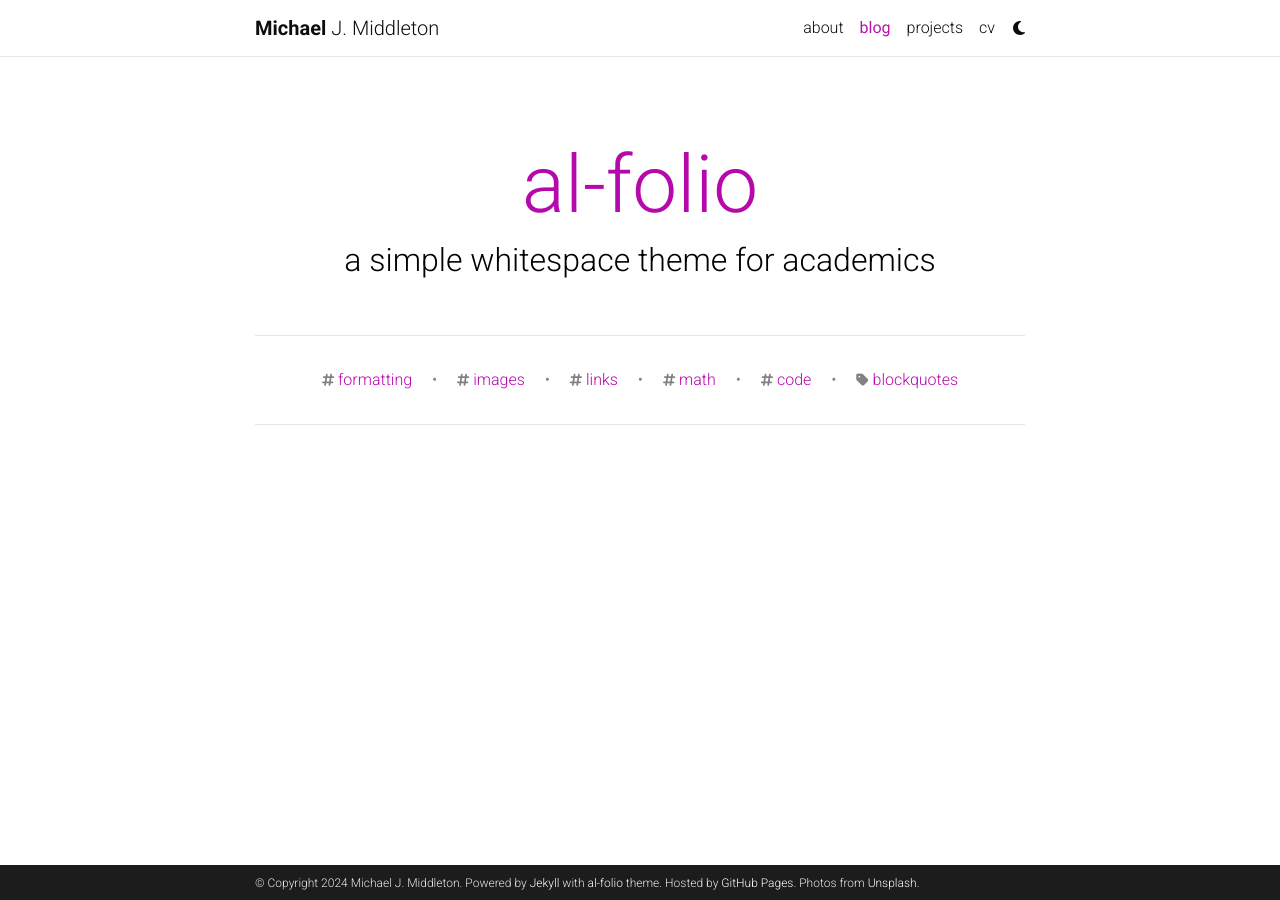
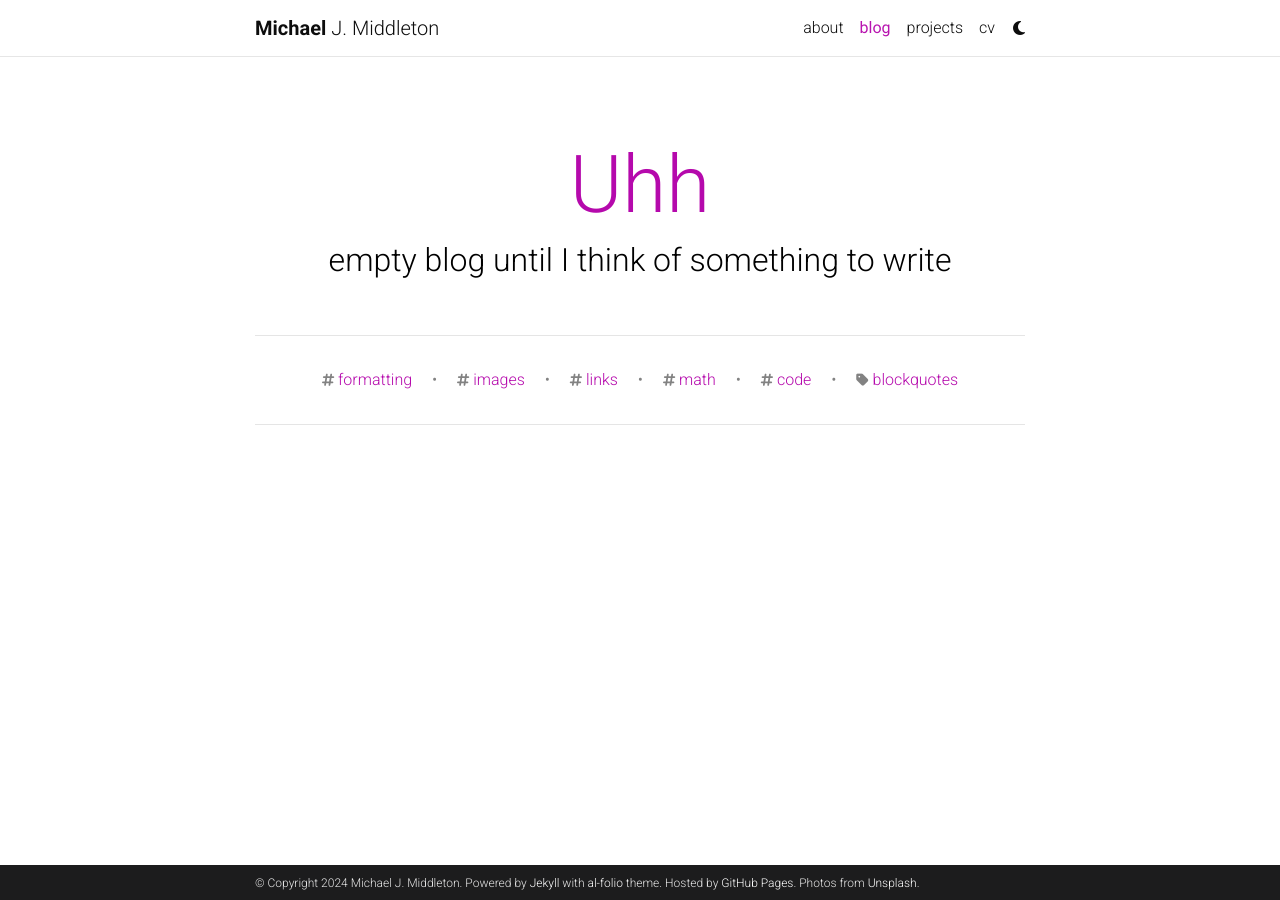
Before and after one commit to m-middleton/m-middleton.github.io, a Jekyll site: the page built from blog/index.html, in a window 1280 px wide. Built offline with Jekyll 4.4.1, drawn with Linux system fonts in a browser that asks for light colours; the list of posts is cut into pages by our own code; comment, search, counter and statistics services are not loaded; a style sheet for code colours, icons or effects is not loaded.

Commit message:
Smaller photo and changed blog name

```diff
--- a/_config.yml
+++ b/_config.yml
@@ -120,9 +120,9 @@
 # Blog
 # -----------------------------------------------------------------------------
 
-blog_name: al-folio # blog_name will be displayed in your blog page
+blog_name: Uhh # blog_name will be displayed in your blog page
 blog_nav_title: blog # your blog must have a title for it to be displayed in the nav bar
-blog_description: a simple whitespace theme for academics
+blog_description: empty blog until I think of something to write
 permalink: /blog/:year/:title/
 
 # Pagination
@@ -148,15 +148,8 @@
   lang: en
 
 # Disqus comments (DEPRECATED)
-disqus_shortname: al-folio # put your disqus shortname
+disqus_shortname: michaels_blog # put your disqus shortname
 # https://help.disqus.com/en/articles/1717111-what-s-a-shortname
-
-# External sources.
-# If you have blog posts published on medium.com or other external sources,
-# you can display them in your blog by adding a link to the RSS feed.
-external_sources:
-  - name: medium.com
-    rss_url: https://medium.com/@al-folio/feed
 
 # -----------------------------------------------------------------------------
 # Collections
```
Also changed, not shown: _news/announcement_1.md (+1 -1 lines).
